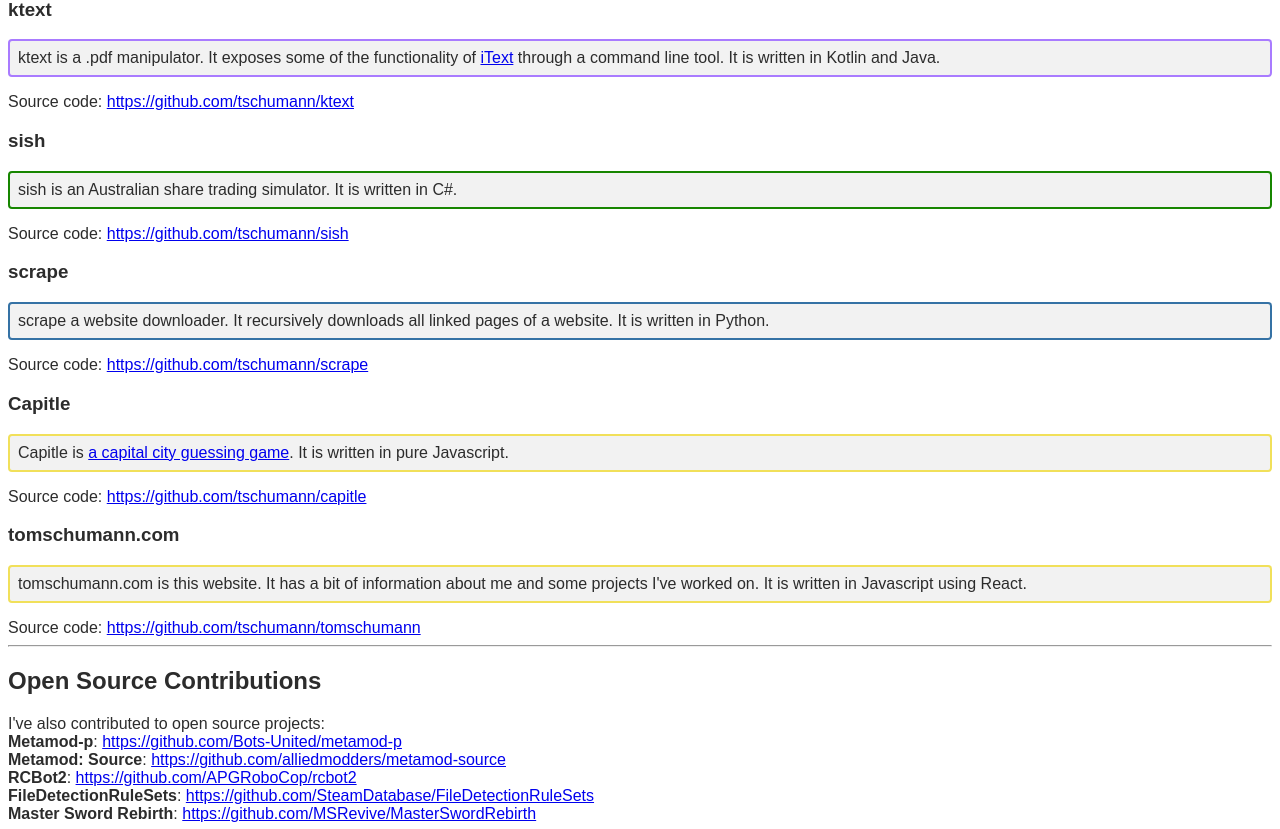
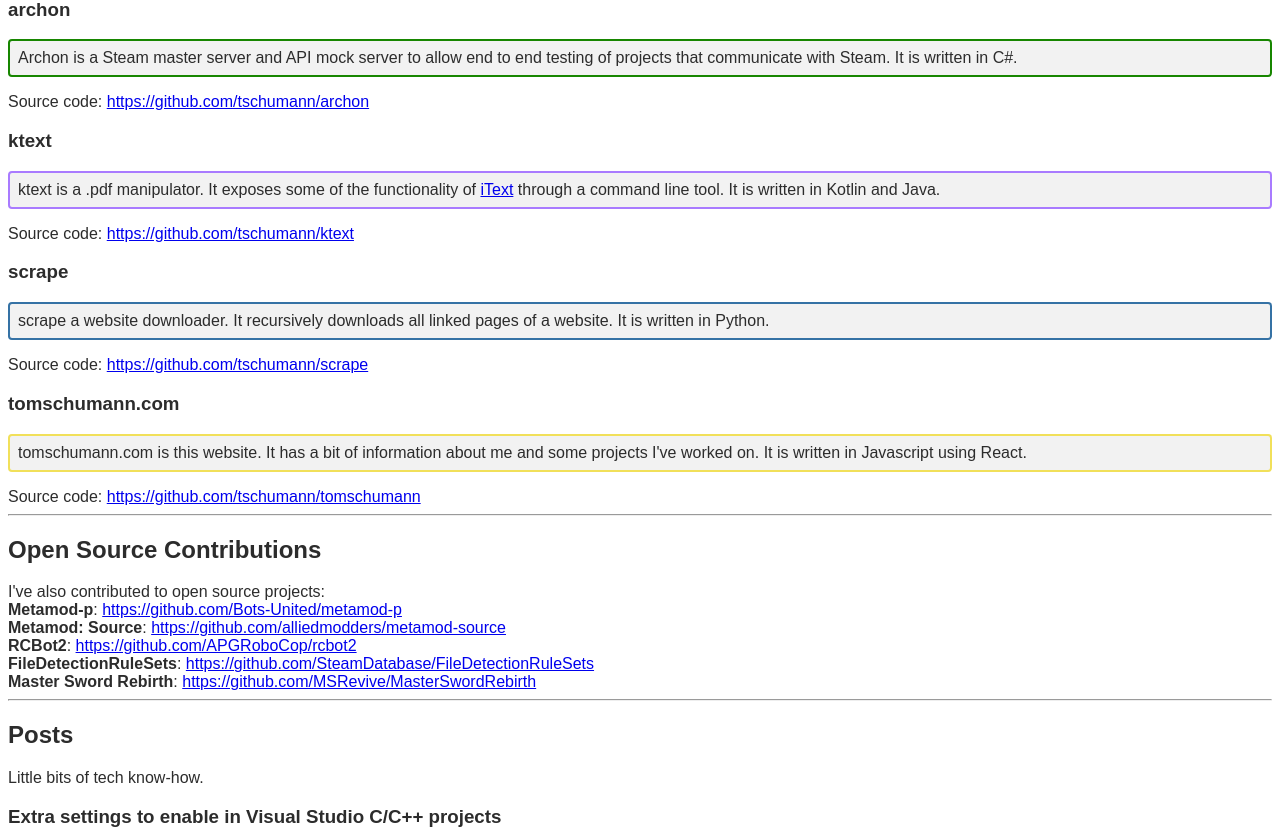
Before and after one commit to tschumann/tomschumann, a React app: page / in a window 1280 px wide. Shown: the part 680-1509 px from the top of the page. Built offline with nearby package versions, Linux system fonts and the light colour scheme.

Commit message:
Updated content.

```diff
--- a/index.html
+++ b/index.html
@@ -3,7 +3,7 @@
 <head>
 	<link rel="stylesheet" href="styles.css?_=0103"/>
 
-	<link rel="canonical" href="http://www.tomschumann.com" />
+	<link rel="canonical" href="https://www.tomschumann.com" />
 
 	<meta name="viewport" content="width=device-width, initial-scale=1">
 
@@ -16,11 +16,11 @@
 	  gtag('config', 'G-9MN6B7494E');
 	</script>
 
-	<title>Tom Schumann</title>
+	<title>Tom Schumann | Senior Software Engineer </title>
 	<meta charset="utf-8"/>
 </head>
 <body>
 	<main id="application"></main>
-	<script src="bundle.js?_=0103"></script>
+	<script src="bundle.js?_=0828"></script>
 </body>
 </html>
--- a/src/components/application.jsx
+++ b/src/components/application.jsx
@@ -38,7 +38,7 @@ class Application extends React.Component {
 
 				<h2>About</h2>
 				<section id="about">
-					I'm a software engineer. In the past I've worked (professionally) on <a href="https://todo.vu/" target="_blank">todo.vu</a> (previously known as Kitovu) and <a href="https://www.jumbointeractive.com/platform" target="_blank">Jumbo Lottery Platform</a> (marketed as Powered by Jumbo).
+					I'm a senior software engineer. In the past I've worked (professionally) on <a href="https://todo.vu/" target="_blank">todo.vu</a> (previously known as Kitovu) and <a href="https://www.jumbointeractive.com/platform" target="_blank">Jumbo Lottery Platform</a> (marketed as Powered by Jumbo).
 				</section>
 
 				<hr/>
@@ -64,7 +64,7 @@ class Application extends React.Component {
 				<hr/>
 
 				<h2>Posts</h2>
-				<aside>Little bits of know-how.</aside>
+				<aside>Little bits of tech know-how.</aside>
 				<section id="posts">
 					{posts.map(item =>
 						<Post title={item.title} body={item.body} time={item.time} key={item.id} />)}
--- a/src/index.jsx
+++ b/src/index.jsx
@@ -28,17 +28,17 @@ const projects = [
 	},
 	{
 		'id': 4,
+		'name': 'archon',
+		'body': 'Archon is a Steam master server and API mock server to allow end to end testing of projects that communicate with Steam. It is written in C#.',
+		'source_link': 'https://github.com/tschumann/archon',
+		'language': 'cs'
+	},
+	{
+		'id': 5,
 		'name': 'ktext',
 		'body': 'ktext is a .pdf manipulator. It exposes some of the functionality of <a href="https://itextpdf.com/en" target="_blank">iText</a> through a command line tool. It is written in Kotlin and Java.',
 		'source_link': 'https://github.com/tschumann/ktext',
 		'language': 'kt'
-	},
-	{
-		'id': 5,
-		'name': 'sish',
-		'body': 'sish is an Australian share trading simulator. It is written in C#.',
-		'source_link': 'https://github.com/tschumann/sish',
-		'language': 'cs'
 	},
 	{
 		'id': 6,
@@ -49,13 +49,6 @@ const projects = [
 	},
 	{
 		'id': 7,
-		'name': 'Capitle',
-		'body': 'Capitle is <a href="http://capitle.tomschumann.com/" target="_blank">a capital city guessing game</a>. It is written in pure Javascript.',
-		'source_link': 'https://github.com/tschumann/capitle',
-		'language': 'js'
-	},
-	{
-		'id': 8,
 		'name': 'tomschumann.com',
 		'body': "tomschumann.com is this website. It has a bit of information about me and some projects I've worked on. It is written in Javascript using React.",
 		'source_link': 'https://github.com/tschumann/tomschumann',
```
Also changed, not shown: 1 other file (tests, documents, lock files or other folders).
